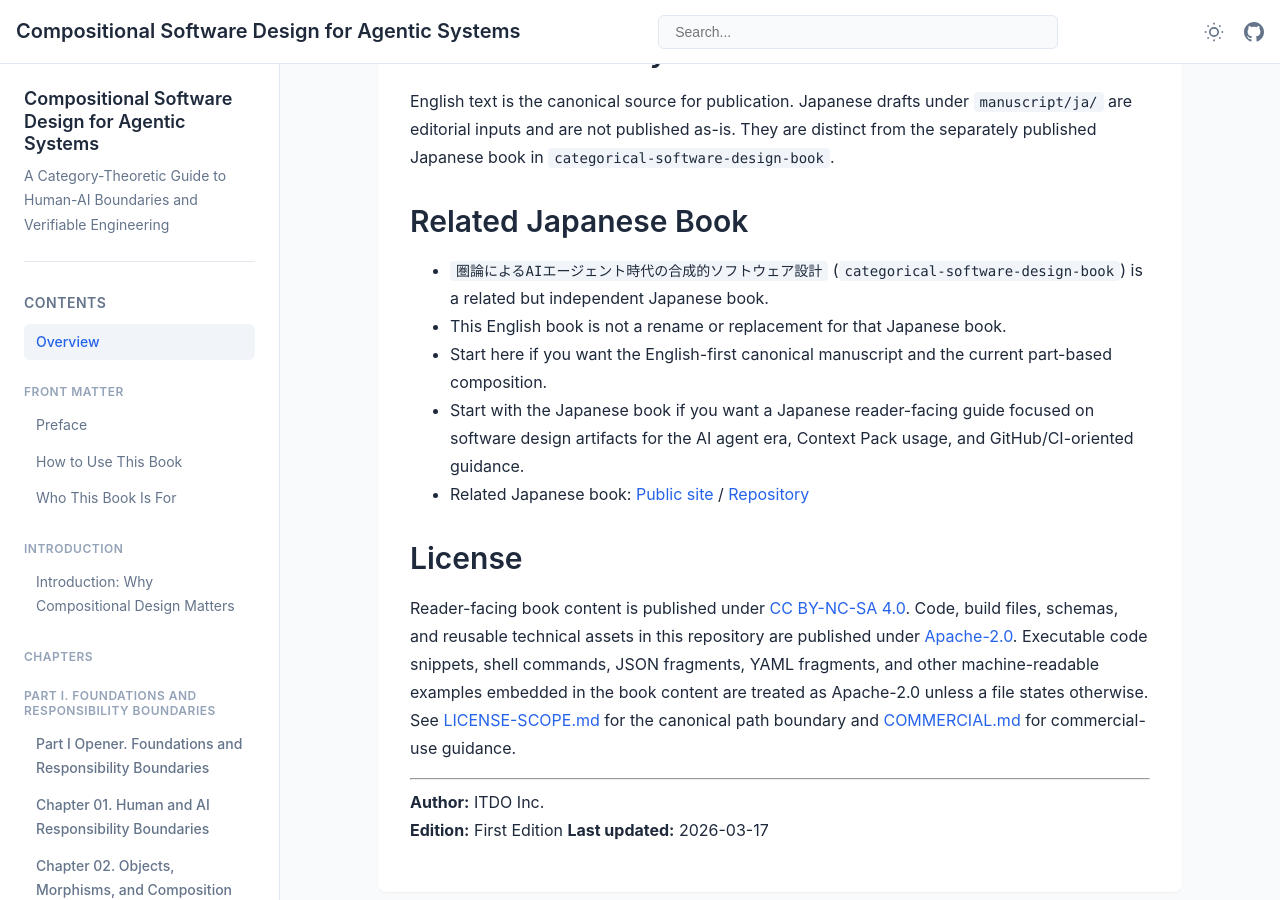
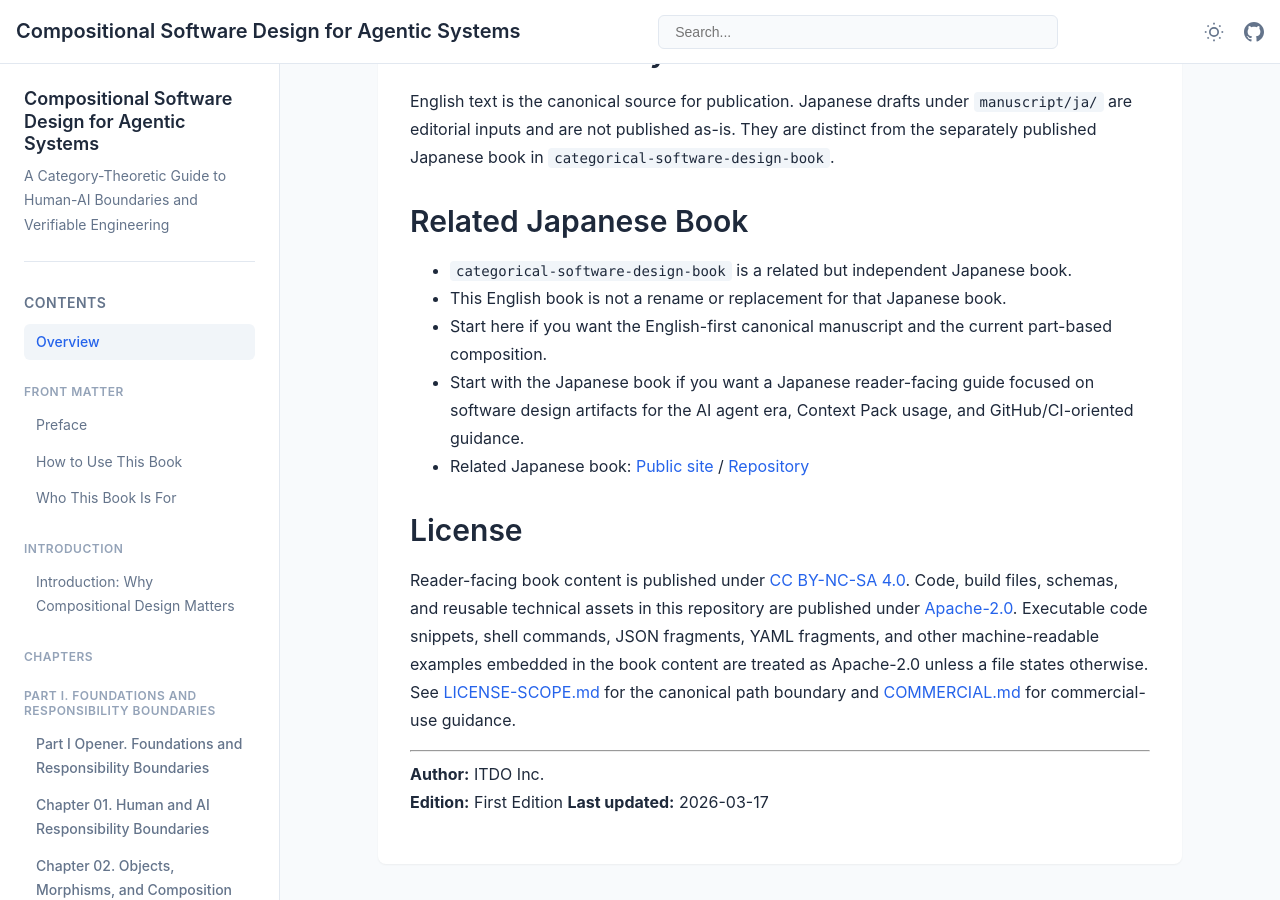
Before and after one commit to itdojp/composable-software-design-book, a Jekyll site: the page built from index.md, in a window 1280 px wide and 900 px high, scrolled down 3437 px. Built offline with Jekyll 4.4.1, drawn with Linux system fonts in a browser that asks for light colours.

Commit message:
Simplify related Japanese book wording

```diff
--- a/index.md
+++ b/index.md
@@ -116,7 +116,7 @@ They are distinct from the separately published Japanese book in `categorical-so
 
 ## Related Japanese Book
 
-- `圏論によるAIエージェント時代の合成的ソフトウェア設計` (`categorical-software-design-book`) is a related but independent Japanese book.
+- `categorical-software-design-book` is a related but independent Japanese book.
 - This English book is not a rename or replacement for that Japanese book.
 - Start here if you want the English-first canonical manuscript and the current part-based composition.
 - Start with the Japanese book if you want a Japanese reader-facing guide focused on software design artifacts for the AI agent era, Context Pack usage, and GitHub/CI-oriented guidance.
```
Also changed, not shown: README.md.
